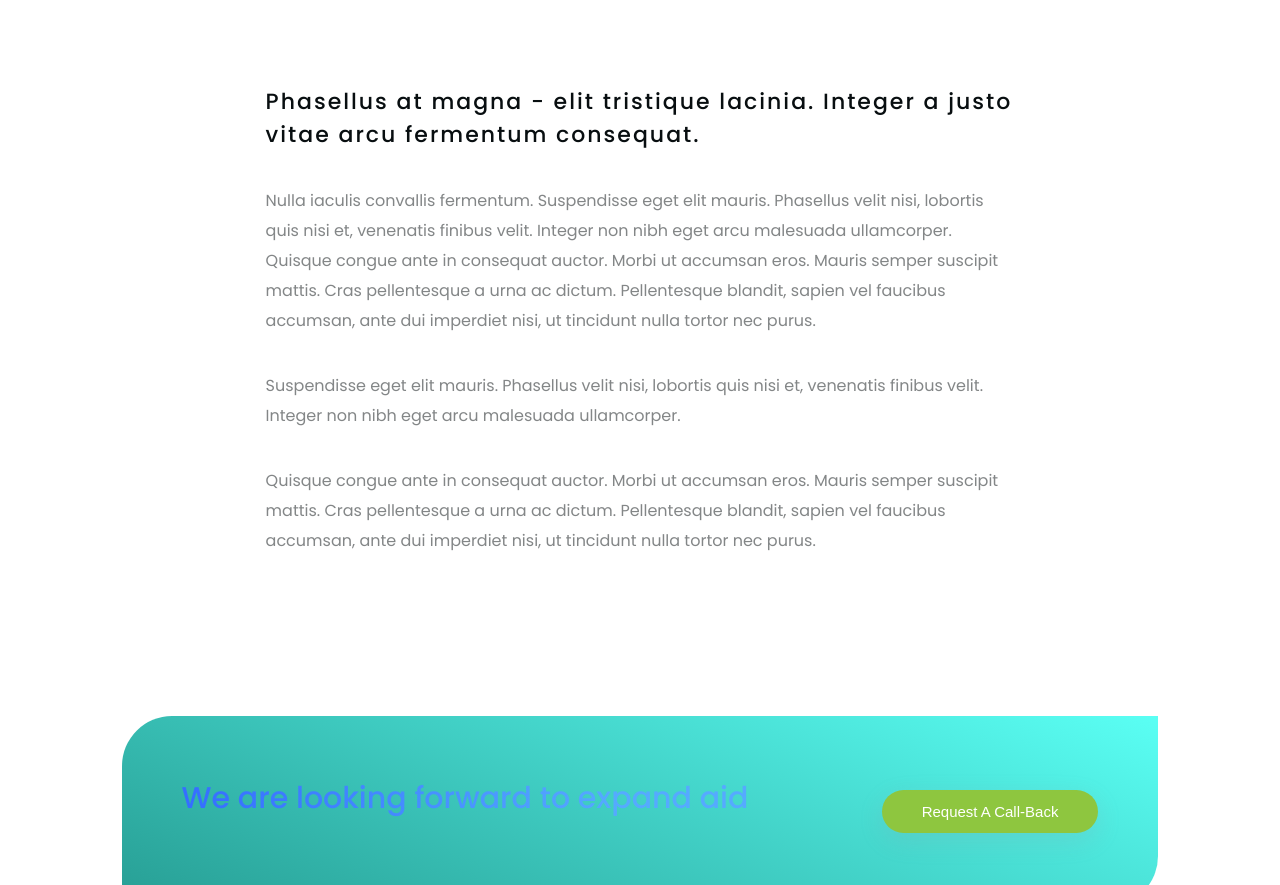
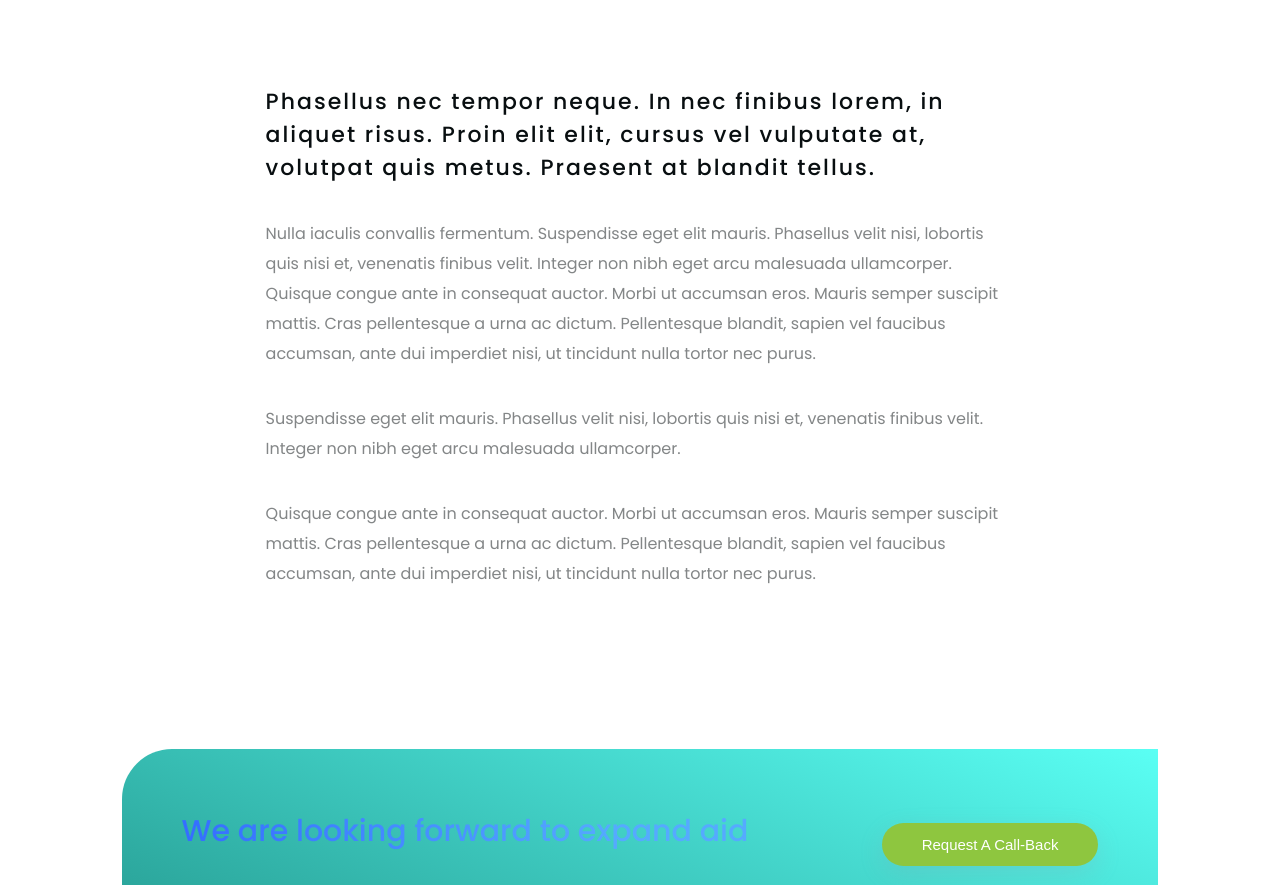
Before and after one commit to Imoite-zn/acme-org-site, a Next.js app: page /blogs/1 in a window 1280 px wide. Shown: the part 1415-2300 px from the top of the page. Built offline with nearby package versions, Linux system fonts and the light colour scheme.

Commit message:
Update [id].js

```diff
--- a/pages/blogs/[id].js
+++ b/pages/blogs/[id].js
@@ -29,7 +29,7 @@ const SinglePost = () => {
               <img src={post.cover} alt={post.title} width='100%' height='100%' className='round' />
             </div>
             <div className='desc'>
-              <TitleSm title='Phasellus at magna - elit tristique lacinia. Integer a justo vitae arcu fermentum consequat.' />
+              <TitleSm title={post.description} />
               <p className='desc-p'> Nulla iaculis convallis fermentum. Suspendisse eget elit mauris. Phasellus velit nisi, lobortis quis nisi et, venenatis finibus velit. Integer non nibh eget arcu malesuada ullamcorper. Quisque congue ante in consequat auctor. Morbi ut accumsan eros. Mauris semper suscipit mattis. Cras pellentesque a urna ac dictum. Pellentesque blandit, sapien vel faucibus accumsan, ante dui imperdiet nisi, ut tincidunt nulla tortor nec purus.</p>
               <p className='desc-p'>Suspendisse eget elit mauris. Phasellus velit nisi, lobortis quis nisi et, venenatis finibus velit. Integer non nibh eget arcu malesuada ullamcorper.</p>
               <p className='desc-p'>Quisque congue ante in consequat auctor. Morbi ut accumsan eros. Mauris semper suscipit mattis. Cras pellentesque a urna ac dictum. Pellentesque blandit, sapien vel faucibus accumsan, ante dui imperdiet nisi, ut tincidunt nulla tortor nec purus.</p>
```
